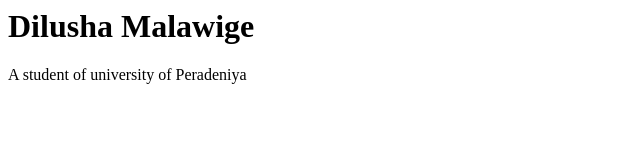
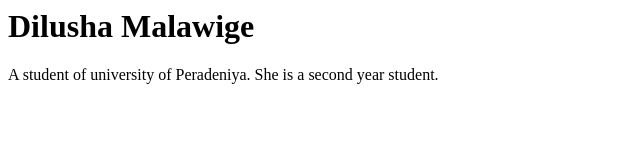
Before and after one commit to lakmalv91git/dilusha_website, a plain HTML site: page src/index.html in a window 1280 px wide. Shown: the whole page, without its empty margins (0-640 px from the left). Drawn offline with Linux system fonts and the light colour scheme.

Commit message:
added more info

```diff
--- a/src/index.html
+++ b/src/index.html
@@ -4,7 +4,7 @@
     Dilusha Malawige
 </h1>
 <p>
-    A student of university of Peradeniya
+    A student of university of Peradeniya. She is a second year student.
 </p>
 </body>
 </html>
```
